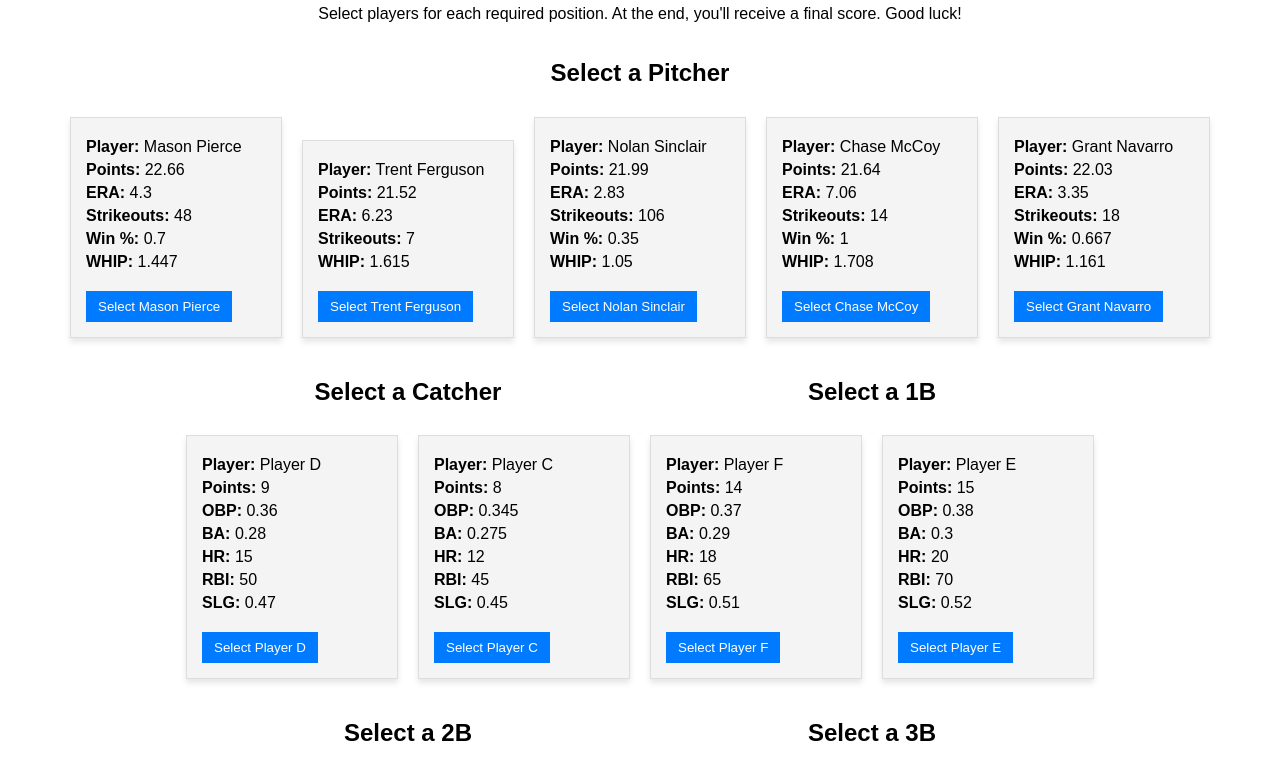
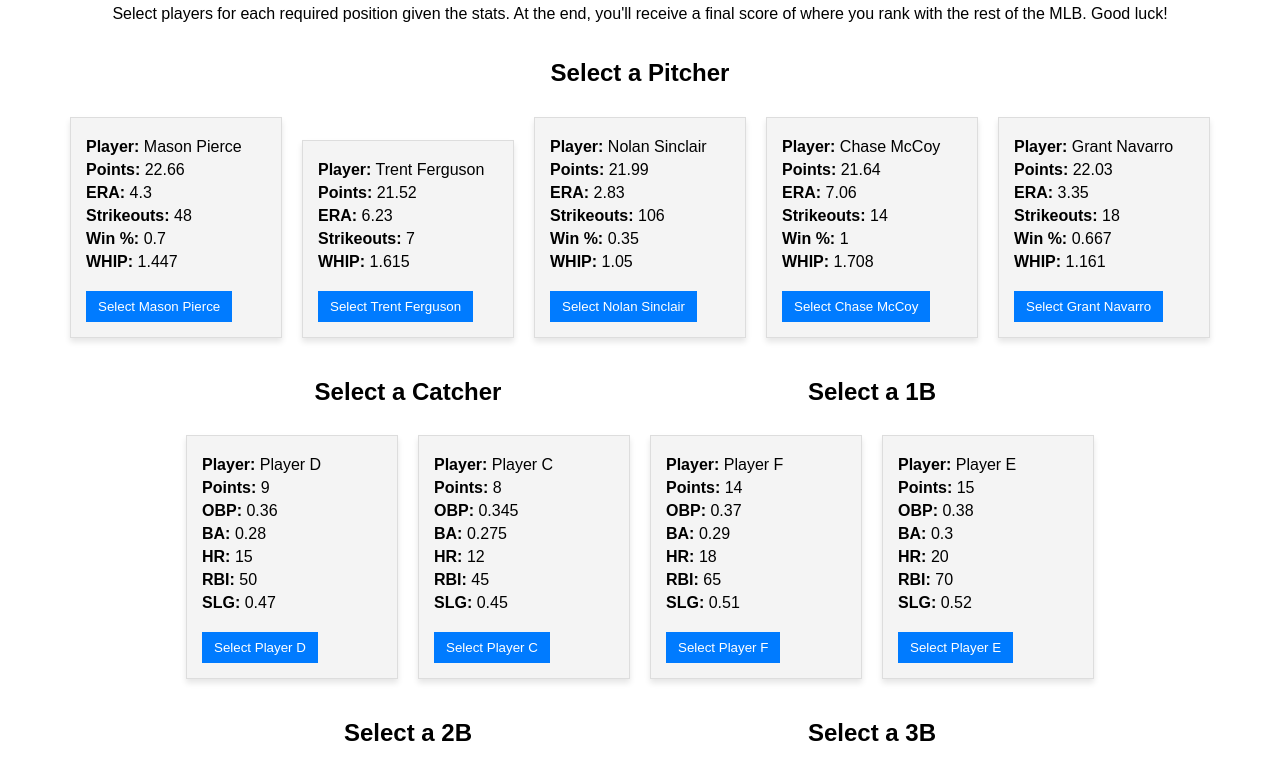
Before and after one commit to sag0-cpu/GM, a plain HTML site: page index.html in a window 1280 px wide. Shown: the part 115-889 px from the top of the page. Drawn offline with Linux system fonts and the light colour scheme.

Commit message:
Update index.html

```diff
--- a/index.html
+++ b/index.html
@@ -8,7 +8,7 @@
 </head>
 <body>
     <h1>Baseball GM Game</h1>
-    <p>Select players for each required position. At the end, you'll receive a final score. Good luck!</p>
+    <p>Select players for each required position given the stats. At the end, you'll receive a final score of where you rank with the rest of the MLB. Good luck!</p>
     <div id="cards-container">
         <!-- Cards will be dynamically generated here -->
     </div>
```
